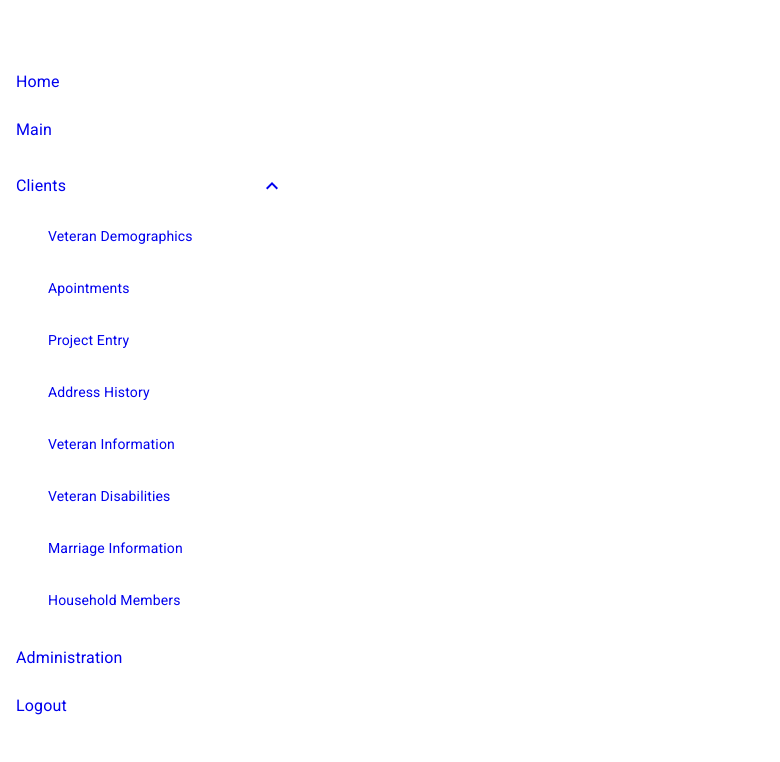
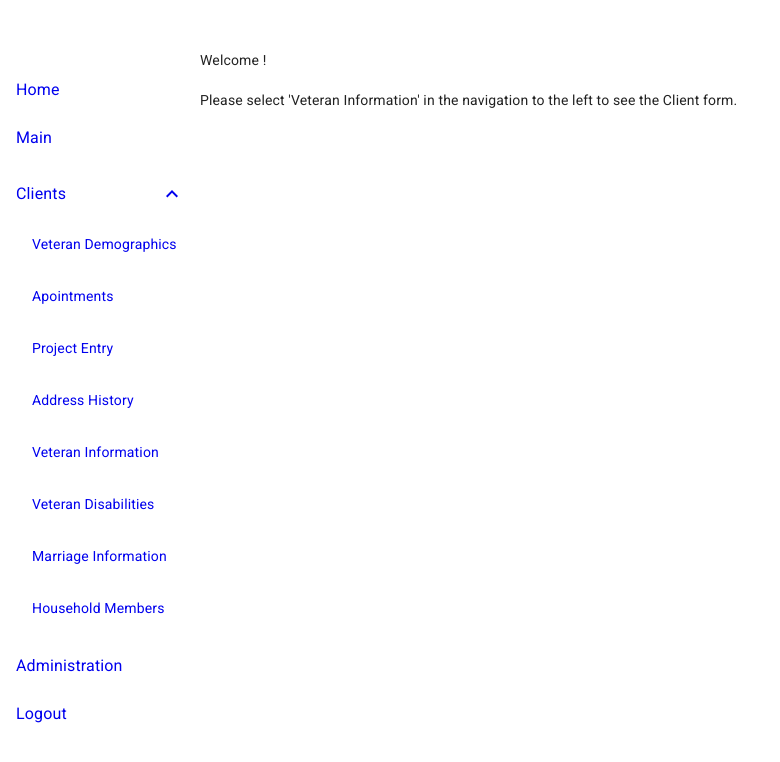
Before and after one commit to exercise-react/Veteran, a React (Create React App) app: page / in a window 1280 px wide. Shown: the top 762 px of the page, without its empty margins (0-780 px from the left). Built offline with nearby package versions, Linux system fonts and the light colour scheme; data requests are answered from the project's data file.

Commit message:
add home component

```diff
--- a/src/components/Home.js
+++ b/src/components/Home.js
@@ -2,8 +2,13 @@ import React from 'react';
 
 const Home = () => (
     <div>
+        <div>Welcome !</div>
+        <br/>
+        <div>
+            Please select 'Veteran Information' in the navigation to the left to see the Client form.
+        </div>
+    </div>
 
-    </div>
 );
 
 export default Home;
--- a/src/components/SideNav.js
+++ b/src/components/SideNav.js
@@ -9,21 +9,23 @@ import ExpandMore from '@material-ui/icons/ExpandMore';
 import {Link as RouterLink, NavLink} from 'react-router-dom';
 import { makeStyles } from '@material-ui/core/styles';
 import 'typeface-roboto';
-import Typography from "@material-ui/core/Typography";
 
 
 const useStyles = makeStyles(theme => ({
     root: {
         width: '100%',
-        minWidth: 300,
-        maxWidth: 300,
+        minWidth: 200,
+        maxWidth: 200,
         backgroundColor: theme.palette.background.paper,
     },
+lists: {
+    backgroundColor: theme.palette.background.paper,
+        marginTop: theme.spacing(1),
+},
     nested: {
-        paddingLeft: theme.spacing(4),
+        paddingLeft: theme.spacing(2),
     },
 }));
-
 
 
  function ListItemLink(props) {
@@ -79,14 +81,14 @@ export default function SideNav(props)  {
                         && Array.isArray(node.subitems)
                         && node.subitems.length > 0) return childrenMapStructure(node);
                     return (
-                        <Typography variant="h6" color="inherit">
+
                         <ListItem key={node.id}
                                   component={RouterLink}
                                   to={node.url}>
                             <ListItemText
                                 primary={node.title}/>
                         </ListItem>
-                        </Typography>
+
                     )
                 });
             }
@@ -116,8 +118,6 @@ export default function SideNav(props)  {
         );
 
 
-       // const classes = styles();
-
 
         return (
             <div className={classes.root}>
--- a/src/index.css
+++ b/src/index.css
@@ -24,7 +24,7 @@ code {
   padding-top: 50px;
   display: flex;
   flex-direction: row;
-  width: 400px;
+
 }
 
 .main-container {
```
